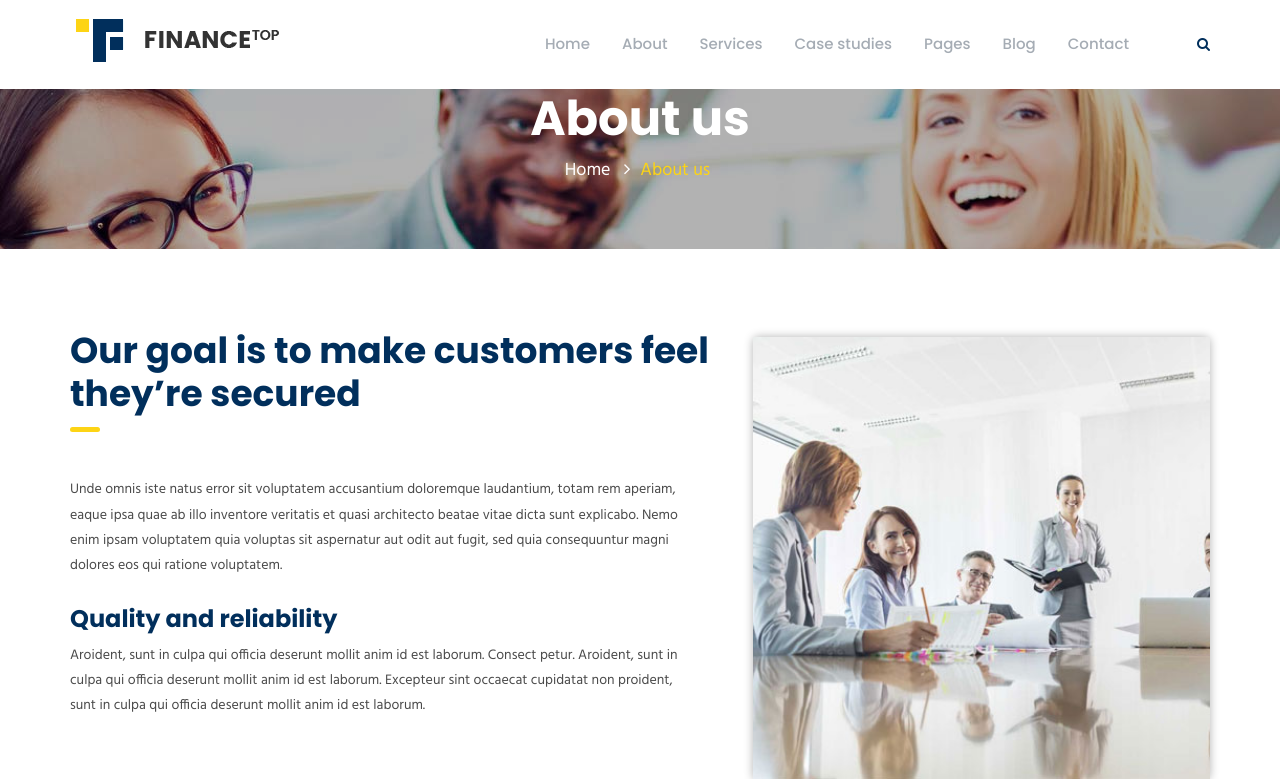
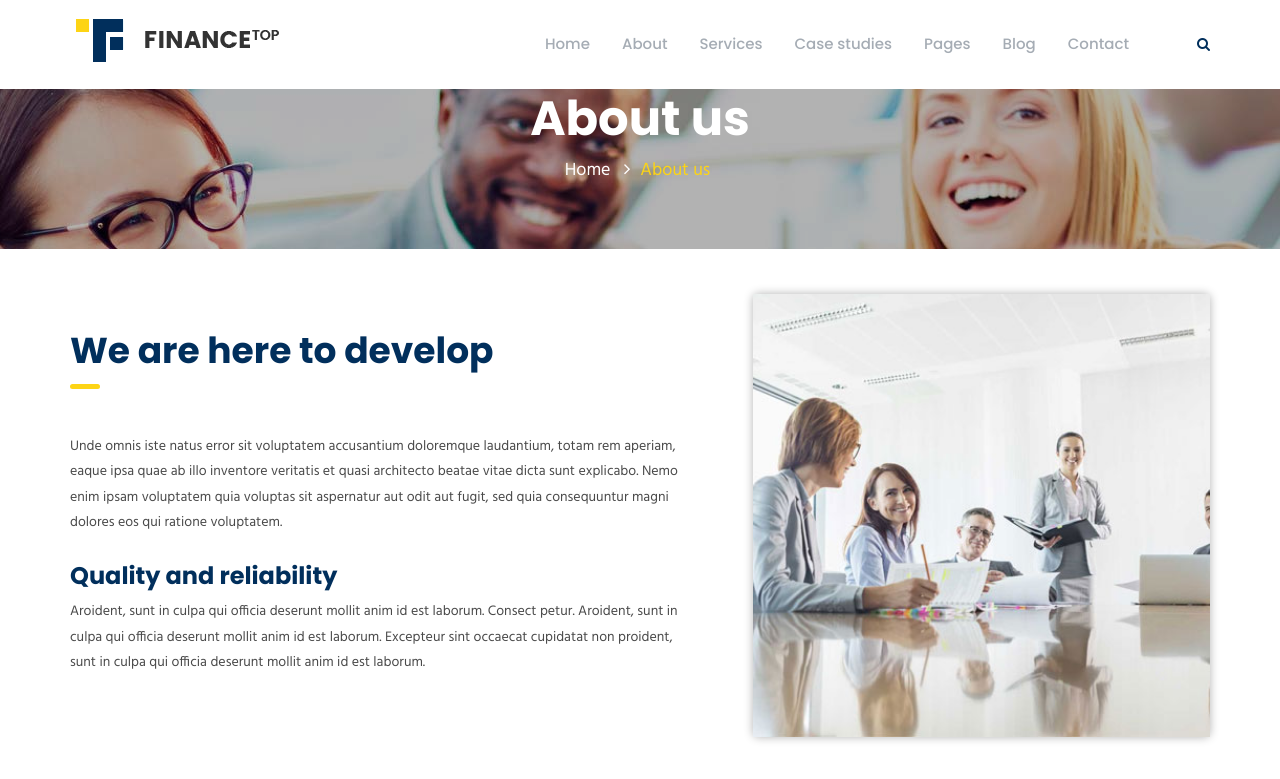
Before and after one commit to PrathamDeshmukh/Screenbros, a CodeIgniter app: page /Screenbrosnew/about in a window 1280 px wide. Shown: the part 45-824 px from the top of the page. Run offline with CodeIgniter, Linux system fonts and the light colour scheme; some libraries are stand-ins or nearby versions.

Commit message:
changes in about section

```diff
--- a/application/views/front/about.php
+++ b/application/views/front/about.php
@@ -21,7 +21,7 @@
                 <div class="row">
                     <div class="col col-lg-8 col-md-10">
                         <div class="section-title-s2">
-                            <h2>Our goal is to make customers feel they’re secured</h2>
+                            <h2>We are here to develop</h2>
                         </div>
                     </div>
                 </div>
```
